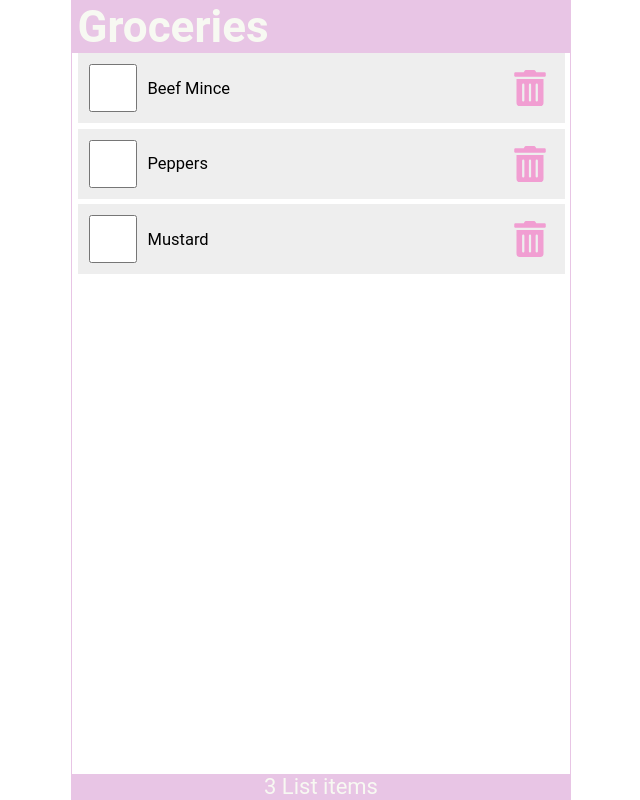
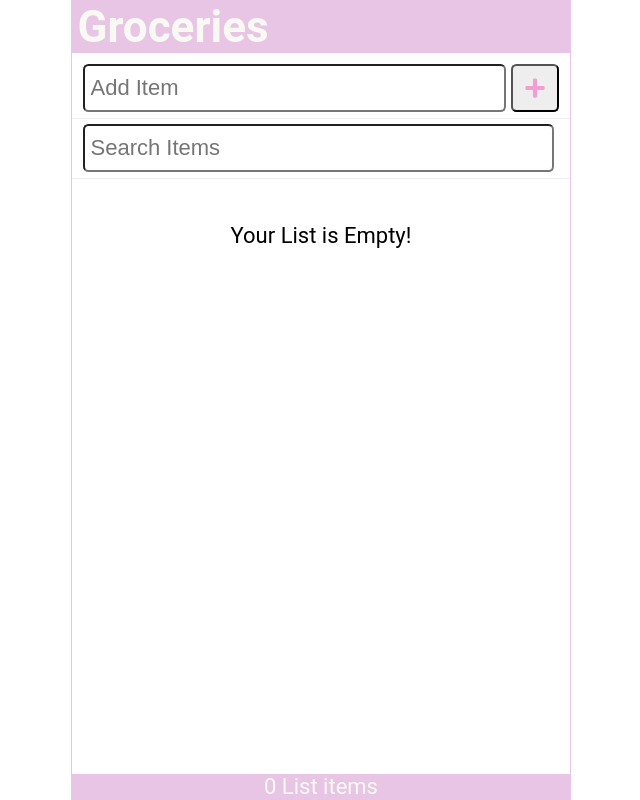
Before and after one commit to LilyBurton/react-series, a React (Create React App) app: page / in a window 1280 px wide. Shown: the whole page, without its empty margins (319-959 px from the left). Built offline with nearby package versions, Linux system fonts and the light colour scheme.

Commit message:
Adding the function to be able to add items and search items

```diff
--- a/package.json
+++ b/package.json
@@ -8,6 +8,7 @@
     "@testing-library/user-event": "^13.5.0",
     "react": "^18.3.1",
     "react-dom": "^18.3.1",
+    "react-icons": "^5.2.1",
     "react-scripts": "5.0.1",
     "web-vitals": "^2.1.4"
   },
@@ -34,8 +35,5 @@
       "last 1 firefox version",
       "last 1 safari version"
     ]
-  },
-  "devDependencies": {
-    "react-icons": "^5.2.1"
   }
 }
--- /dev/null
+++ b/src/AddItem.js
@@ -0,0 +1,30 @@
+import { FaPlus } from 'react-icons/fa';
+import { useRef } from 'react';
+
+const AddItem = ({ newItem, setNewItem, handleSubmit }) => {
+    const inputRef = useRef()
+    return (
+        <form className='addForm' onSubmit={handleSubmit}>
+            <label htmlFor='addItem'> Add Item</label>
+            <input
+                autoFocus
+                ref={inputRef}
+                id='addItem'
+                type='text'
+                placeholder='Add Item'
+                required
+                value={newItem}
+                onChange = {(e) => setNewItem(e.target.value)}
+            />
+            <button
+                type='submit'
+                aria-label='Add Item'
+                onClick={() => inputRef.current.focus()}
+            >
+                <FaPlus />
+            </button>
+        </form>
+    )
+}
+
+export default AddItem
--- a/src/App.js
+++ b/src/App.js
@@ -1,44 +1,64 @@
 import Header from './Header';
+import SearchItem from './SearchItem';
+import AddItem from './AddItem';
 import Content from './Content';
 import Footer from './Footer';
 import { useState } from 'react';
 
 function App() {
-  const [items, setItems] = useState([
-    {
-      id: 1,
-      checked: false,
-      item: "Beef Mince"
-    },
-    {
-      id: 2,
-      checked: false,
-      item: "Peppers"
-    },
-    {
-      id: 3,
-      checked: false,
-      item: "Mustard"
-    }
-  ]);
+  const [items, setItems] = useState(() => {
+    const savedItems = localStorage.getItem('shoppinglist');
+    return savedItems ? JSON.parse(savedItems) : [];
+  });
+  const [newItem, setNewItem] = useState('');
+  const [search, setSearch] = useState('');
+
+  const setAndSaveItems = (newItems) => {
+    setItems(newItems)
+    localStorage.setItem('shoppinglist', JSON.stringify(newItems));
+  }
+
+  const addItem = (item) => {
+    const id = items.length ? items[items.length - 1].id + 1 : 1;
+    const myNewItem = { id, checked: false, item };
+    const listItems = [...items, myNewItem]
+    setAndSaveItems(listItems)
+  }
+
 
   const handleCheck = (id) => {
     const listItems = items.map((item) => item.id === id ? { ...item, checked: !item.checked }: item)
-    setItems(listItems)
-    localStorage.setItem('shoppingList', JSON.stringify(listItems));
+    setAndSaveItems(listItems);
   }
 
   const handleDelete = (id) => {
     const listItems = items.filter((item) => item.id !== id)
-    setItems(listItems)
-    localStorage.setItem('shoppingList', JSON.stringify(listItems));
+    setAndSaveItems(listItems);
   }
+
+  const handleSubmit = (e) => {
+    e.preventDefault()
+    if (!newItem) return;
+      addItem(newItem)
+    setNewItem('')
+  }
+
+
 
   return (
     <div className="App">
       <Header title="Groceries" />
+      <AddItem
+        newItem={newItem}
+        setNewItem={setNewItem}
+        handleSubmit={handleSubmit}
+      />
+      <SearchItem
+        search={search}
+        setSearch={setSearch}
+      />
       <Content
-        items={items}
+        items={items.filter(item => ((item.item).toLowerCase()).includes(search.toLowerCase()))}
         handleCheck={handleCheck}
         handleDelete={handleDelete}
       />
--- /dev/null
+++ b/src/SearchItem.js
@@ -0,0 +1,17 @@
+const SearchItem = ({ search, setSearch }) => {
+    return (
+        <form className='searchForm' onSubmit={(e) => e.preventDefault()}>
+            <label htmlFor='search'>Search</label>
+            <input
+                id='search'
+                type='text'
+                role='searchbox'
+                placeholder='Search Items'
+                value={search}
+                onChange = {(e) => setSearch(e.target.value)}
+            />
+        </form>
+    )
+}
+
+export default SearchItem;
--- a/src/index.css
+++ b/src/index.css
@@ -112,3 +112,71 @@
   color: #91DDCF;
   outline: none;
 }
+
+.addForm {
+  width: 100%;
+  display: flex;
+  justify-content: flex-start;
+  margin: 0.5rem 0 0;
+  padding: 0 0.5rem 0.25rem;
+  border-bottom: 1px solid #eee;
+}
+
+.addForm label {
+  position: absolute;
+  left: -99999px;
+}
+
+.addForm input[type='text'] {
+  flex-grow: 1;
+  max-width: calc(100% - 50px);
+  min-height: 48px;
+  font-size: 1rem;
+  padding: 0.25rem;
+  border-radius: 0.25rem;
+  margin-right: 0.25rem;
+  outline: none;
+}
+
+button {
+  height: 48px;
+  min-width: 48px;
+  border-radius: 0.25rem;
+  padding: 0.5rem;
+  font-size: 1rem;
+  background-color: #eee;
+  color: #F19ED2;
+  cursor: pointer;
+}
+
+button:focus,
+button:hover {
+  color: white;
+  background-color: #91DDCF;
+  outline: none;
+}
+
+.searchForm {
+  width: 100%;
+  display: flex;
+  justify-content: flex-start;
+  margin: 0.25rem 0 0;
+  padding: 0 0.5rem 0.25rem;
+  border-bottom: 1px solid #eee;
+}
+
+.searchForm label {
+  position: absolute;
+  left: -99999px;
+}
+
+.searchForm input[type='text'] {
+  flex-grow: 1;
+  max-width: 100%;
+  min-height: 48px;
+  font-size: 1rem;
+  padding: 0.25rem;
+  border-radius: 0.25rem;
+  margin-right: 0.25rem;
+  outline: none;
+}
```
Also changed, not shown: 1 other file (tests, documents, lock files or other folders).
